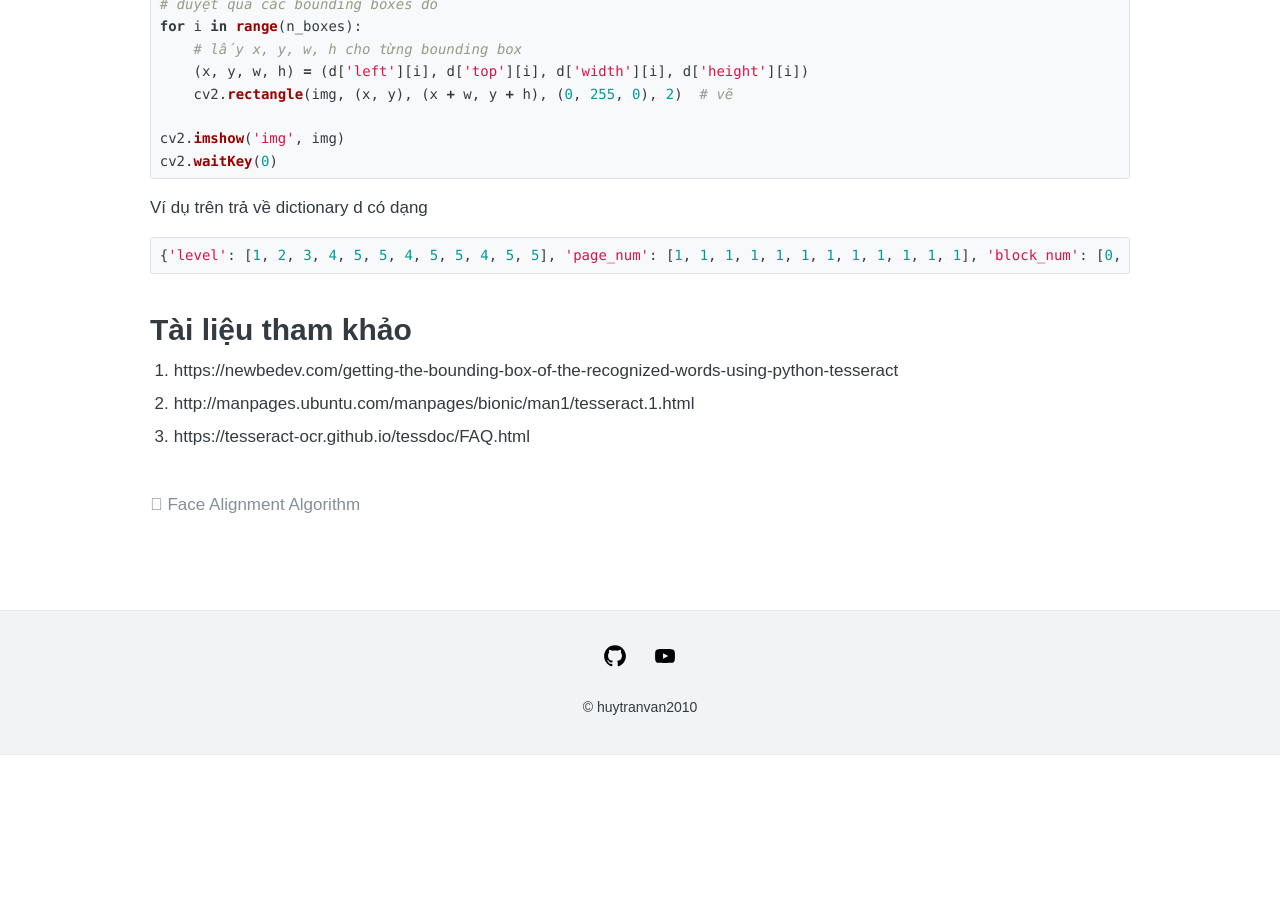
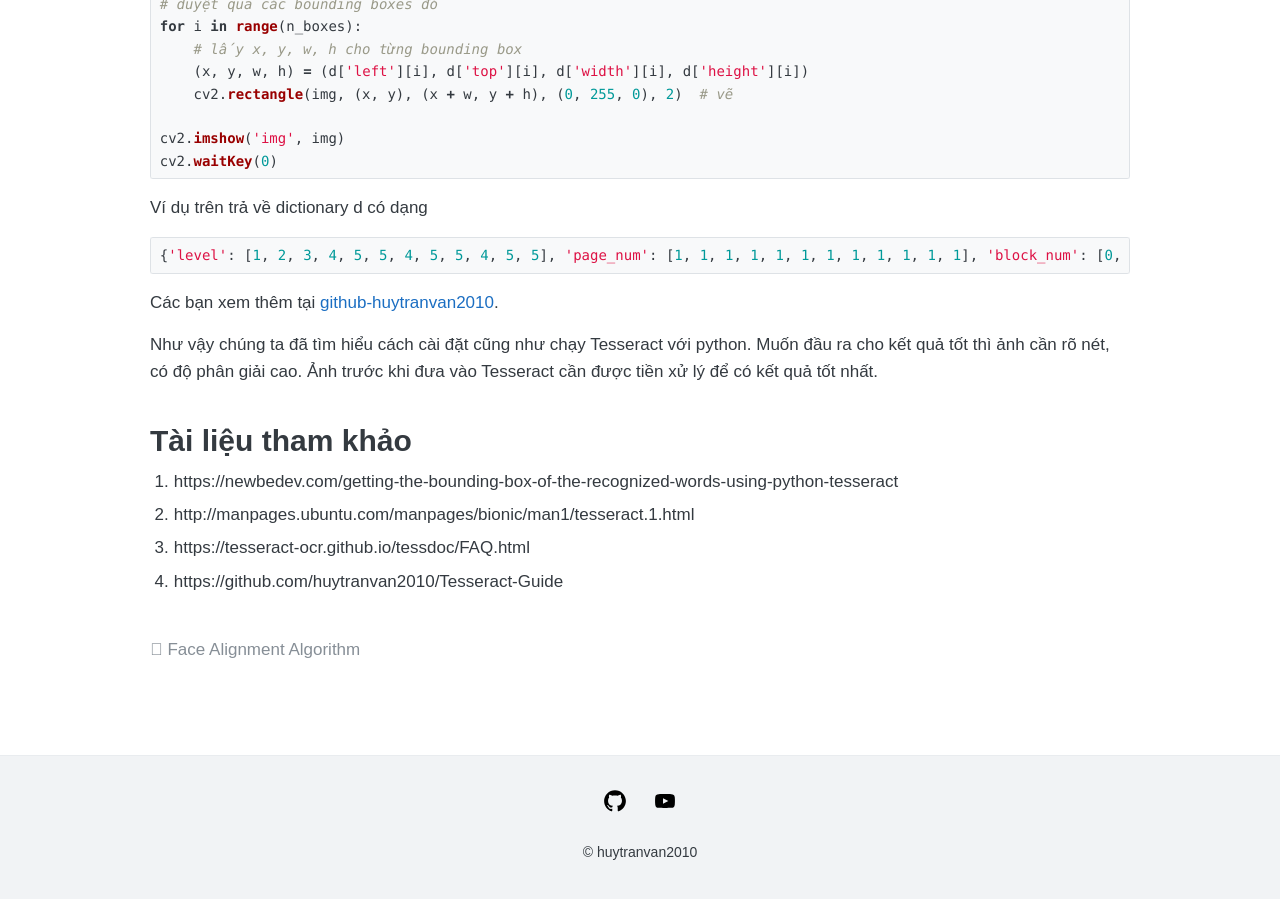
Before and after one commit to huytranvan2010/huytranvan2010.github.io, a Jekyll site: the page built from _posts/2021-07-14-Tesseract-OCR-Guide.md, in a window 1280 px wide and 900 px high, scrolled down 3778 px. Built offline with Jekyll 4.4.1, drawn with Linux system fonts in a browser that asks for light colours; before the commit the page ends 4533 px from its top, so only the background shows below that.

Commit message:
Tesseract

````diff
--- a/_posts/2021-07-14-Tesseract-OCR-Guide.md
+++ b/_posts/2021-07-14-Tesseract-OCR-Guide.md
@@ -172,7 +172,12 @@ Ví dụ trên trả về dictionary d có dạng
 {'level': [1, 2, 3, 4, 5, 5, 4, 5, 5, 4, 5, 5], 'page_num': [1, 1, 1, 1, 1, 1, 1, 1, 1, 1, 1, 1], 'block_num': [0, 1, 1, 1, 1, 1, 1, 1, 1, 1, 1, 1], 'par_num': [0, 0, 1, 1, 1, 1, 1, 1, 1, 1, 1, 1], 'line_num': [0, 0, 0, 1, 1, 1, 2, 2, 2, 3, 3, 3], 'word_num': [0, 0, 0, 0, 1, 2, 0, 1, 2, 0, 1, 2], 'left': [0, 24, 24, 51, 51, 161, 106, 106, 150, 24, 24, 199], 'top': [0, 19, 19, 19, 19, 19, 67, 68, 67, 108, 109, 108], 'width': [318, 271, 271, 216, 99, 106, 105, 33, 61, 271, 164, 96], 'height': [159, 121, 121, 41, 41, 41, 28, 27, 28, 32, 31, 32], 'conf': ['-1', '-1', '-1', '-1', 95, 96, '-1', 96, 96, '-1', 96, 96], 'text': ['', '', '', '', 'Noisy', 'image', '', 'to', 'test', '', 'Tesseract', 'OCR']}
 ```
 
+Các bạn xem thêm tại [github-huytranvan2010](https://github.com/huytranvan2010/Tesseract-Guide).
+
+Như vậy chúng ta đã tìm hiểu cách cài đặt cũng như chạy Tesseract với python. Muốn đầu ra cho kết quả tốt thì ảnh cần rõ nét, có độ phân giải cao. Ảnh trước khi đưa vào Tesseract cần được tiền xử lý để có kết quả tốt nhất.
+
 # Tài liệu tham khảo
 1. https://newbedev.com/getting-the-bounding-box-of-the-recognized-words-using-python-tesseract
 2. http://manpages.ubuntu.com/manpages/bionic/man1/tesseract.1.html
 3. https://tesseract-ocr.github.io/tessdoc/FAQ.html
+4. https://github.com/huytranvan2010/Tesseract-Guide
````
